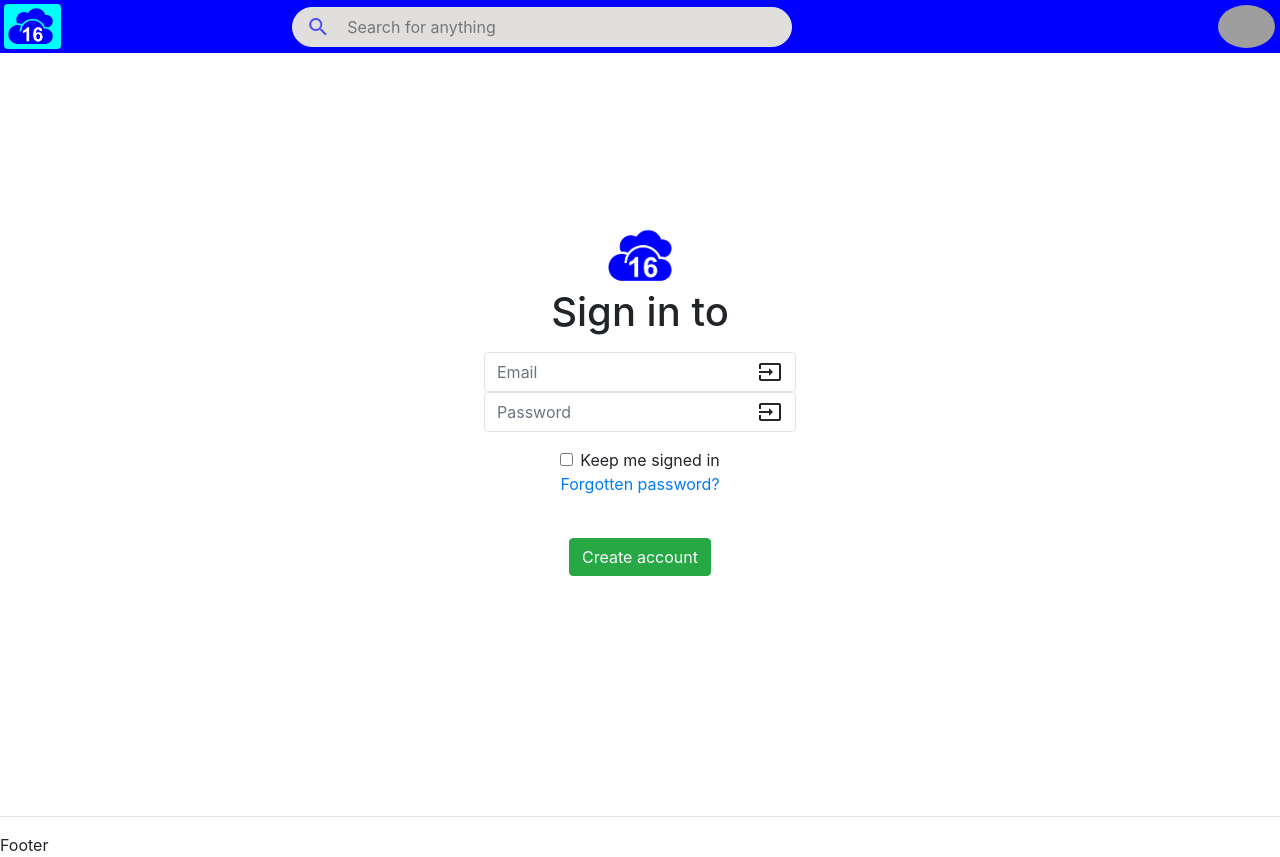
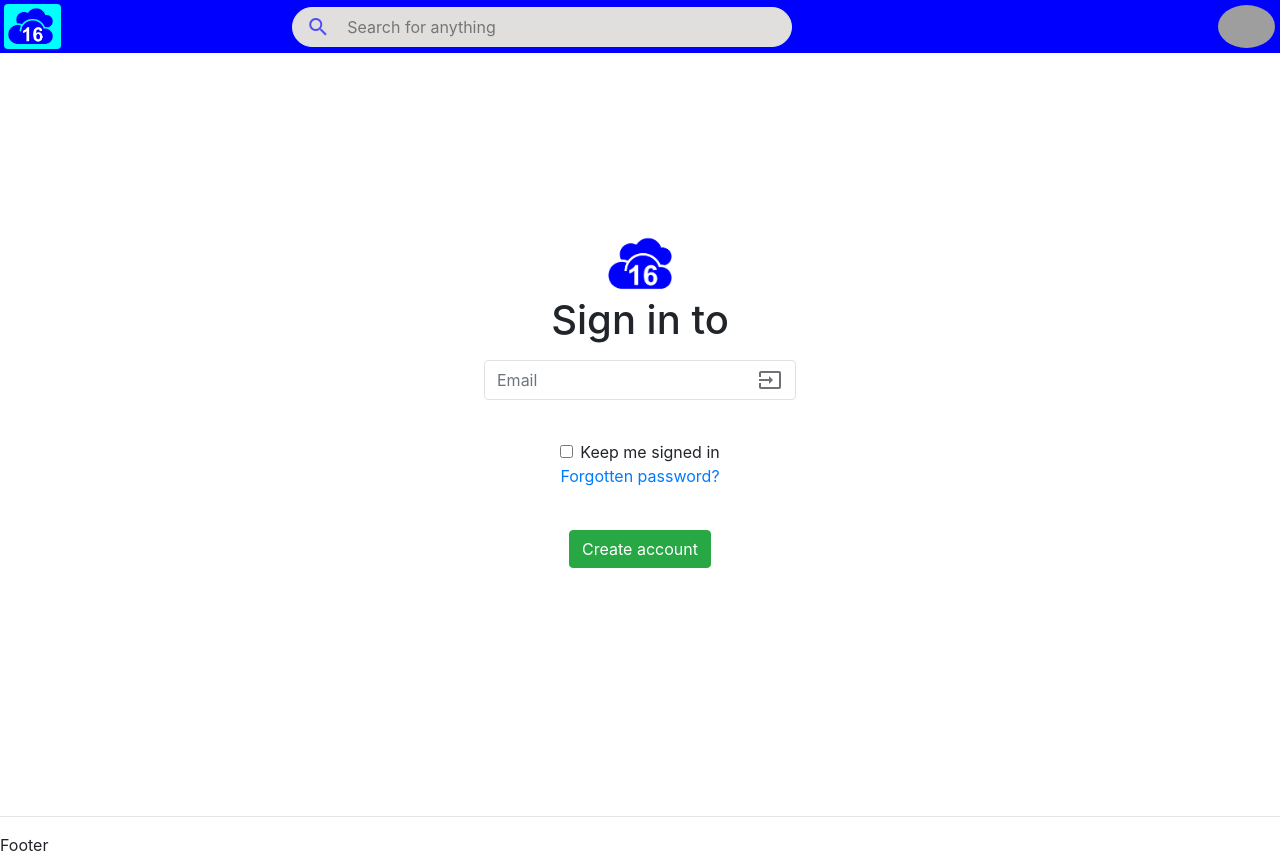
Before and after one commit to luclegen/clouddrive16, a React (Create React App) app in the folder client/: page / in a window 1280 px wide. Built offline with nearby package versions, Linux system fonts and the light colour scheme; grey boxes are pictures that could not be loaded.

Commit message:
Create check, reset and update onSubmit

```diff
--- a/client/src/app/App.sass
+++ b/client/src/app/App.sass
@@ -24,6 +24,14 @@ main
   .section-login
     height: calc(100vh - 106px)
     margin-bottom: 53px
+
+.form-group-container
+  height: 40px
+
+.form-group-password
+  height: 0
+  overflow: hidden
+  transition: height 0.8s
 
 .btn-create-account
   margin-top: 42px
--- a/client/src/app/components/Login.js
+++ b/client/src/app/components/Login.js
@@ -11,7 +11,8 @@ class Login extends Component {
     this.state = {
       email: '',
       password: '',
-      remembered: false
+      remembered: false,
+      visible: false
     }
   }
 
@@ -21,28 +22,42 @@ class Login extends Component {
 
   setRemembered = e => this.setState({ remembered: e.target.checked })
 
-  test = () => console.log('email')
+  check = e => {
+    if (this.state.email && (e.type === 'click' || (e.type === 'keyup' && e.keyCode === 13))) {
+      this.setState({ visible: true })
+      setTimeout(() => document.querySelector('.form-group-password').style.height = 39 + 'px')
+    }
+  }
+
+  reset = () => {
+    if (!this.state.email) {
+      setTimeout(() => { if (document.querySelector('.form-group-password')) document.querySelector('.form-group-password').style.height = 0 })
+      this.setState({ visible: false, password: '' })
+    }
+  }
 
   onSubmit = e => {
     e.preventDefault()
-    console.log(this.state)
+    if (this.state.email && this.state.password) console.log(this.state)
   }
 
   render = () => <section className="section-login">
     <form className="form-login" onSubmit={this.onSubmit}>
       <img className='logo-img' src="/logo.png" alt={process.env.REACT_APP_CLIENT_NAME + ' logo'} />
       <h1 className="h1-login">Sign in to {process.env.REACT_APP_CLIENT_NAME}</h1>
-      <div className="form-group-email">
-        <input className="input-email" type="email" name="email" placeholder="Email" value={this.state.email} onChange={this.setEmail} />
-        <button className="btn-input" type="button" onClick={this.test}>
+      <div className={`form-group-email ${this.state.visible ? 'rounded-top' : 'rounded'}`}>
+        <input className="input-email" type="email" name="email" placeholder="Email" value={this.state.email} onInput={this.reset} onChange={this.setEmail} onKeyUp={this.check} />
+        <button className="btn-input" type="button" disabled={!this.state.email} onClick={this.check}>
           <i className="material-icons">input</i>
         </button>
       </div>
-      <div className="form-group-password">
-        <input className="input-password" type="password" name="password" placeholder="Password" value={this.state.password} onChange={this.setPassword} />
-        <button className="btn-input" type="submit">
-          <i className="material-icons">input</i>
-        </button>
+      <div className="form-group-container">
+        {this.state.visible && this.state.email && <div className="form-group-password">
+          <input className="input-password" type="password" name="password" placeholder="Password" value={this.state.password} onChange={this.setPassword} />
+          <button className="btn-input" type="submit" disabled={!this.state.password}>
+            <i className="material-icons">input</i>
+          </button>
+        </div>}
       </div>
       <div className="form-check">
         <input className="form-check-input input-remember-me" id="remember-me" type="checkbox" name="remember-me" value={this.state.remembered} onChange={this.setRemembered} />
--- a/client/src/index.sass
+++ b/client/src/index.sass
@@ -81,8 +81,14 @@ header
 .search-bar, .form-group-email, .form-group-password
   @extend .border
 
-.logo, .form-group-email, .form-group-password
+.form-group-password
+  @extend .border-top-0
+
+.logo
   @extend .rounded
+
+.form-group-password
+  @extend .rounded-bottom
 
 .avatar-img
   @extend .rounded-circle
```
